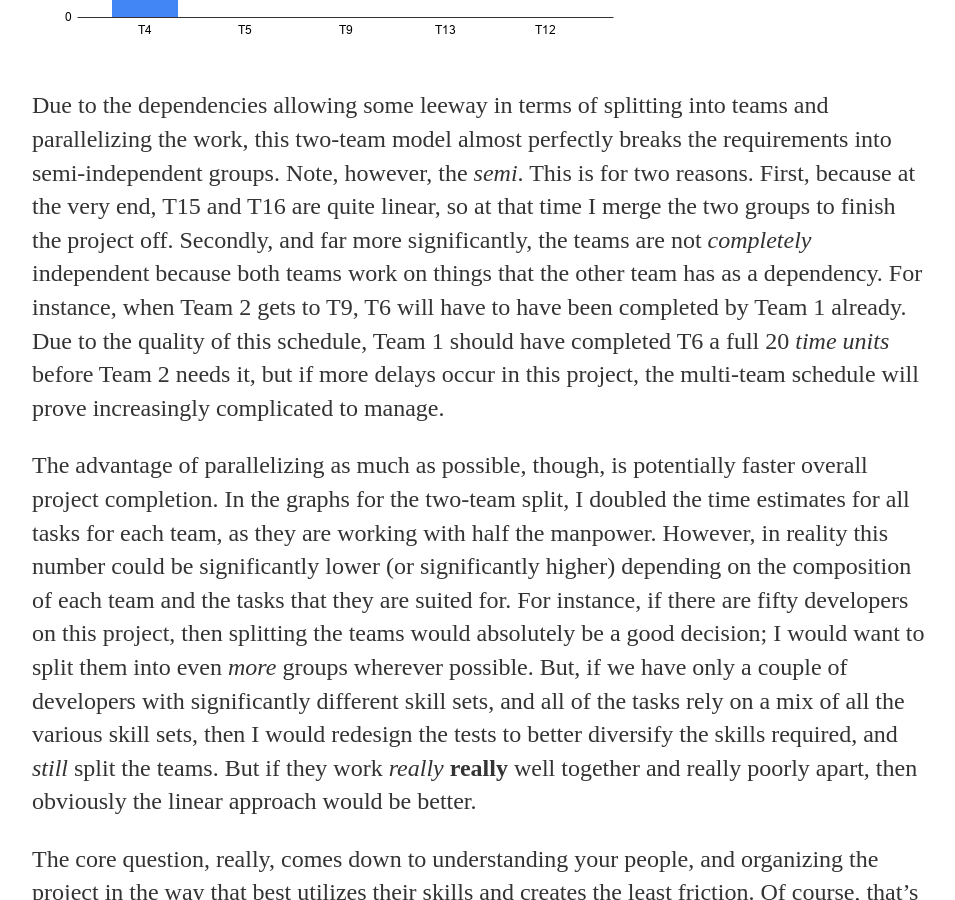
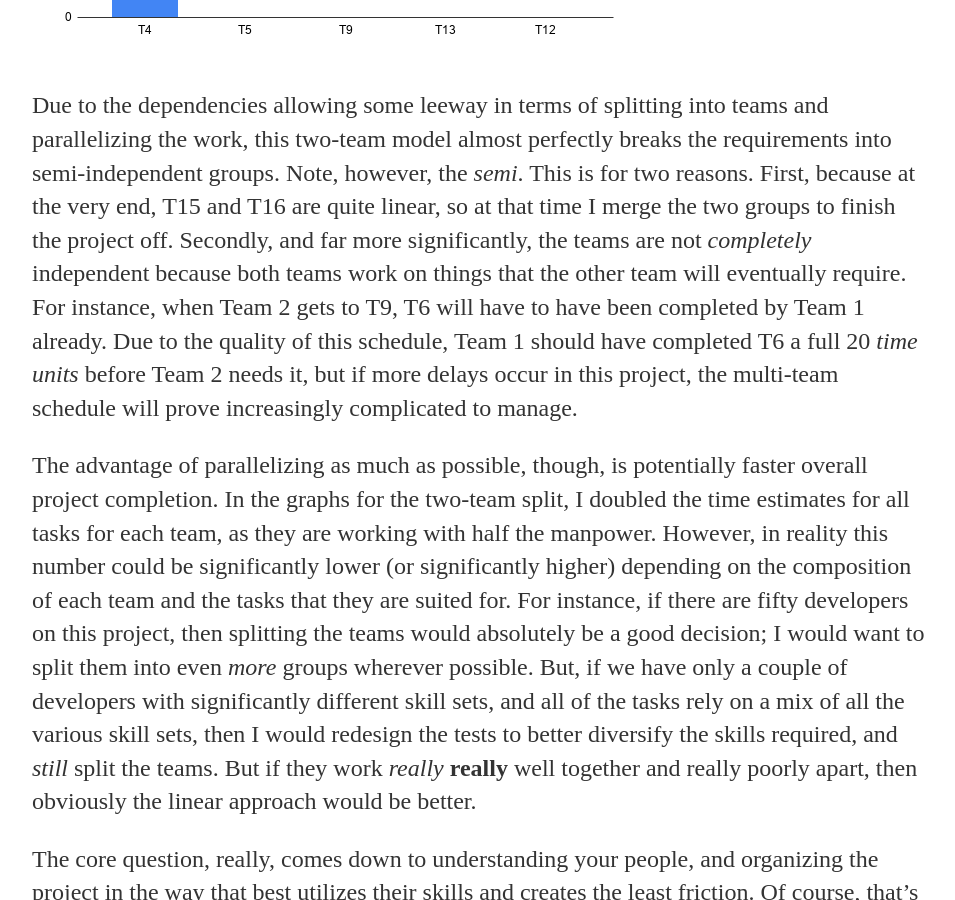
Before and after one commit to Quintuplin/quintuplin.github.io, a Jekyll site: the page built from _posts/2019-11-07-Chapter-23.md, in a window 1280 px wide and 900 px high, scrolled down 2703 px. Shown: the whole window, without its empty margins (160-1115 px from the left). Built offline with Jekyll 4.4.1, drawn with Linux system fonts in a browser that asks for light colours; comment, search, counter and statistics services are not loaded.

Commit message:
Update 2019-11-07-Chapter-23.md

```diff
--- a/_posts/2019-11-07-Chapter-23.md
+++ b/_posts/2019-11-07-Chapter-23.md
@@ -23,7 +23,7 @@
 Team 2:
 ![Team 2]({{ site.url }}/assets/2019-11-07-Team-2.png)
 
-Due to the dependencies allowing some leeway in terms of splitting into teams and parallelizing the work, this two-team model almost perfectly breaks the requirements into semi-independent groups. Note, however, the *semi*. This is for two reasons. First, because at the very end, T15 and T16 are quite linear, so at that time I merge the two groups to finish the project off. Secondly, and far more significantly, the teams are not *completely* independent because both teams work on things that the other team has as a dependency. For instance, when Team 2 gets to T9, T6 will have to have been completed by Team 1 already. Due to the quality of this schedule, Team 1 should have completed T6 a full 20 *time units* before Team 2 needs it, but if more delays occur in this project, the multi-team schedule will prove increasingly complicated to manage.
+Due to the dependencies allowing some leeway in terms of splitting into teams and parallelizing the work, this two-team model almost perfectly breaks the requirements into semi-independent groups. Note, however, the *semi*. This is for two reasons. First, because at the very end, T15 and T16 are quite linear, so at that time I merge the two groups to finish the project off. Secondly, and far more significantly, the teams are not *completely* independent because both teams work on things that the other team will eventually require. For instance, when Team 2 gets to T9, T6 will have to have been completed by Team 1 already. Due to the quality of this schedule, Team 1 should have completed T6 a full 20 *time units* before Team 2 needs it, but if more delays occur in this project, the multi-team schedule will prove increasingly complicated to manage.
 
 The advantage of parallelizing as much as possible, though, is potentially faster overall project completion. In the graphs for the two-team split, I doubled the time estimates for all tasks for each team, as they are working with half the manpower. However, in reality this number could be significantly lower (or significantly higher) depending on the composition of each team and the tasks that they are suited for. For instance, if there are fifty developers on this project, then splitting the teams would absolutely be a good decision; I would want to split them into even *more* groups wherever possible. But, if we have only a couple of developers with significantly different skill sets, and all of the tasks rely on a mix of all the various skill sets, then I would redesign the tests to better diversify the skills required, and *still* split the teams. But if they work *really* **really** well together and really poorly apart, then obviously the linear approach would be better.
 
```
